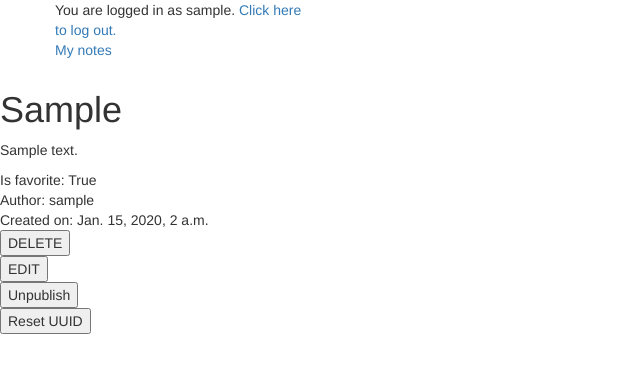
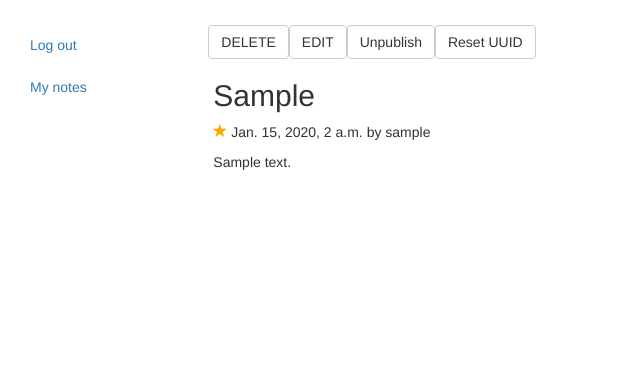
Before and after one commit to ptrwn/notes, a Django app: page /notekeeper/1/ in a window 1280 px wide. Shown: the top 373 px of the page, without its empty margins (0-640 px from the left). Run offline with Django 3.2, Linux system fonts and the light colour scheme; a user stored in the database is signed in; tables that the repository leaves empty hold one stand-in row (values such as "Sample post"); some libraries are stand-ins or nearby versions.

```diff
--- a/notekeeper/templates/notekeeper/base.html
+++ b/notekeeper/templates/notekeeper/base.html
@@ -19,39 +19,37 @@
 </head>
 <body>
 
-<div class="container-fluid">
+<div class="container-fluid" style="padding-top: 25px;">
     <div class="row">
-        <div class="valign bottom col-md-3">
-            <!-- <h3>Welcome to Notekeeper</h3> ---------------------------------------------------------------------->
+        <div class="valign bottom col-md-2">
                 <div id="sidebar">
                 {% block sidebar %}
-                <ul style="list-style-type:none;">
+                <ul class="nav nav-pills nav-stacked">
                     <li>
                     {% if user.is_authenticated %}
-                    You are logged in as {{ user }}.
-                    <a href="{% url 'logout' %}">Click here to log out.</a>
+                    <a href="{% url 'logout' %}">Log out</a>
                     {% else %}
                     You are not logged in.
-                    <a href="{% url 'login' %}">Click here to log in.</a>
+                    <a href="{% url 'login' %}">Click here to log in</a>
                     {% endif %}
                     </li>
                     {% block home %}<li><a href="{% url 'notekeeper:index' %}">My notes</a></li>{% endblock %}
+                    <li>{% block newnote %}{% endblock %}</li>
                 </ul>
 
                 {% endblock %}
                 </div>
         </div>
-    <!-- USE IT OR REMOVE IT -- DO I NEED THIS COLUMN HERE? ------------------------------------------------------- -->
-    <div class="col-md-9"></div>
+    <div class="col-md-8">
+
+        <div class="row">
+             <div id="content">
+            {% block content %}{% endblock %}
+             </div>
+        </div>
     </div>
 
-    <div class="row">
-         <div id="content">
-        {% block content %}{% endblock %}
-         </div>
-    </div>
-
-</div>
+    <div class="col-md-2"></div>
 
 
 </body>
--- a/notekeeper/templates/notekeeper/read.html
+++ b/notekeeper/templates/notekeeper/read.html
@@ -4,40 +4,32 @@
 
 {% block content %}
 
-    <h1>{{ note.header }}</h1>
-    <p>{{ note.body | safe }}</p>
-    <div>
-        <span>Is favorite: {{ note.is_favorite }}</span>
-    </div>
-    <div>
-        <span>Author: {{ note.created_by }}</span>
-    </div>
-    <div>
-        <span>Created on: {{ note.created_on }}</span>
-    </div>
-        <form method="post" action="{% url 'notekeeper:delete_note' %}" >
+<div class="btn-toolbar" role="toolbar" aria-label="...">
+
+    <form method="post" action="{% url 'notekeeper:delete_note' %}">
         {% csrf_token %}
         <input type="hidden" name="note_id" value="{{ note.id }}">
-            <button type="submit">DELETE</button>
+        <button type="submit" class="btn btn-default">DELETE</button>
     </form>
 
     <form method="post" action="{% url 'notekeeper:update_note' note_id=note.id %}" >
         {% csrf_token %}
         <input type="hidden" name="note_id" value="{{ note.id }}">
-            <button type="submit">EDIT</button>
+        <button type="submit" class="btn btn-default">EDIT</button>
     </form>
 
     {% if note.uuid %}
+
     <form method="post" action="{% url 'notekeeper:unpublish' %}" >
         {% csrf_token %}
         <input type="hidden" name="note_id" value="{{ note.id }}">
-                <button type="submit"> Unpublish </button>
+        <button type="submit" class="btn btn-default"> Unpublish </button>
     </form>
 
     <form method="post" action="{% url 'notekeeper:publish_note' %}" >
         {% csrf_token %}
         <input type="hidden" name="note_id" value="{{ note.id }}">
-                <button type="submit"> Reset UUID </button>
+        <button type="submit" class="btn btn-default"> Reset UUID </button>
     </form>
 
     {% else %}
@@ -45,10 +37,24 @@
     <form method="post" action="{% url 'notekeeper:publish_note' %}" >
         {% csrf_token %}
         <input type="hidden" name="note_id" value="{{ note.id }}">
-                <button type="submit"> Publish </button>
+        <button type="submit" class="btn btn-default"> Publish </button>
     </form>
 
     {% endif %}
 
+</div>
+
+
+<div class="blog-post" style="word-wrap: break-word";>
+        <h2 class="blog-post-title">{{ note.header }}</h2>
+        <p class="blog-post-meta">
+            {% if note.is_favorite %}<span class="glyphicon glyphicon-star" style="color:orange"></span>{% endif %}
+            {{ note.created_on }} by {{ note.created_by }}
+        </p>
+
+    <p>{{ note.body | safe }}</p>
+
+</div>
+
 
 {% endblock content %}
--- a/notekeeper/templates/notekeeper/update_note.html
+++ b/notekeeper/templates/notekeeper/update_note.html
@@ -4,7 +4,7 @@
 
 <div class="container">
     <div class="form-group">
-    <form action={% url 'notekeeper:create_note' %} method="post">
+    <form action={% url 'notekeeper:update_note' note.id %} method="post">
         {% csrf_token %}
         <table>
             {{ form.as_table }}
```
Also changed, not shown: notekeeper/models.py (+10 -0 lines), notekeeper/templates/notekeeper/index.html (+8 -9 lines), notekeeper/templates/notekeeper/view_published.html (+11 -29 lines). Lines whose indentation alone changed are shown as unchanged.
